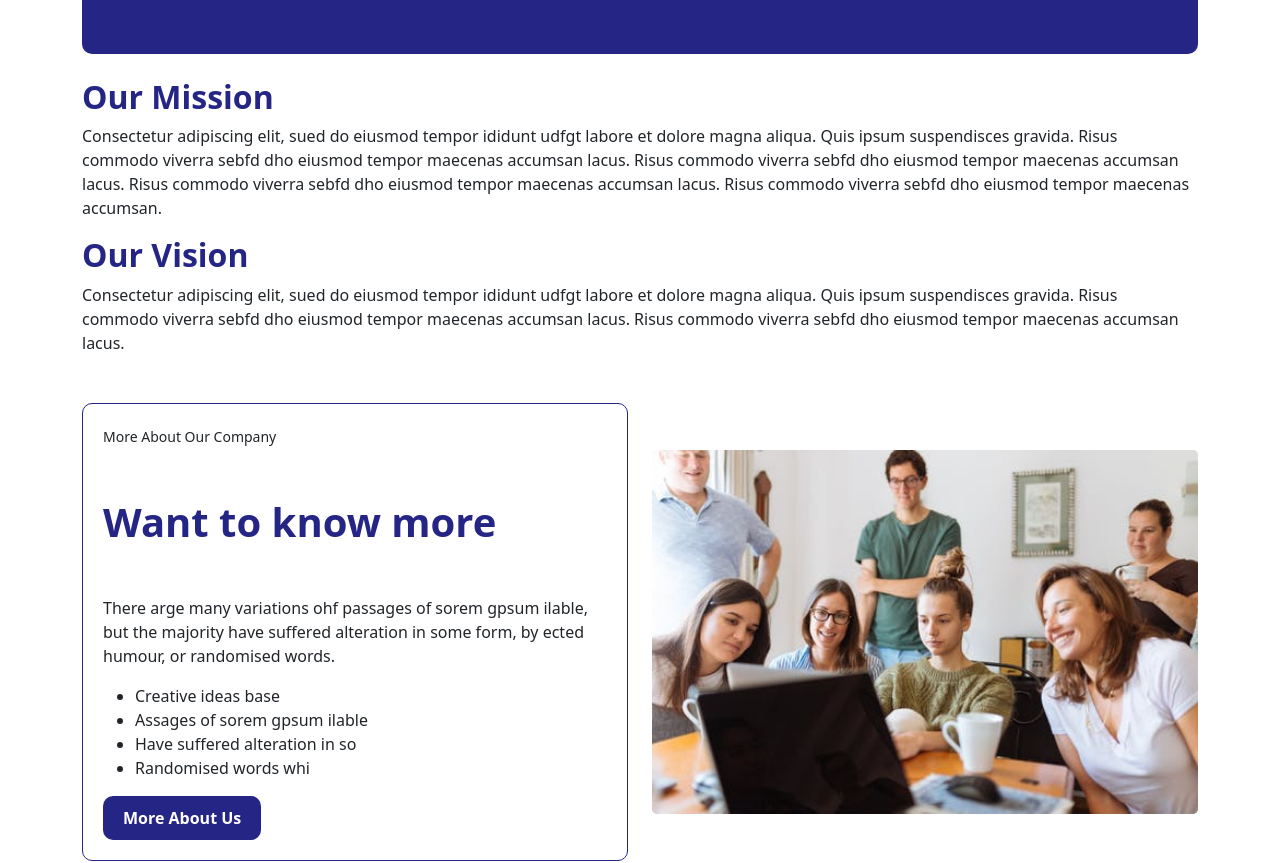
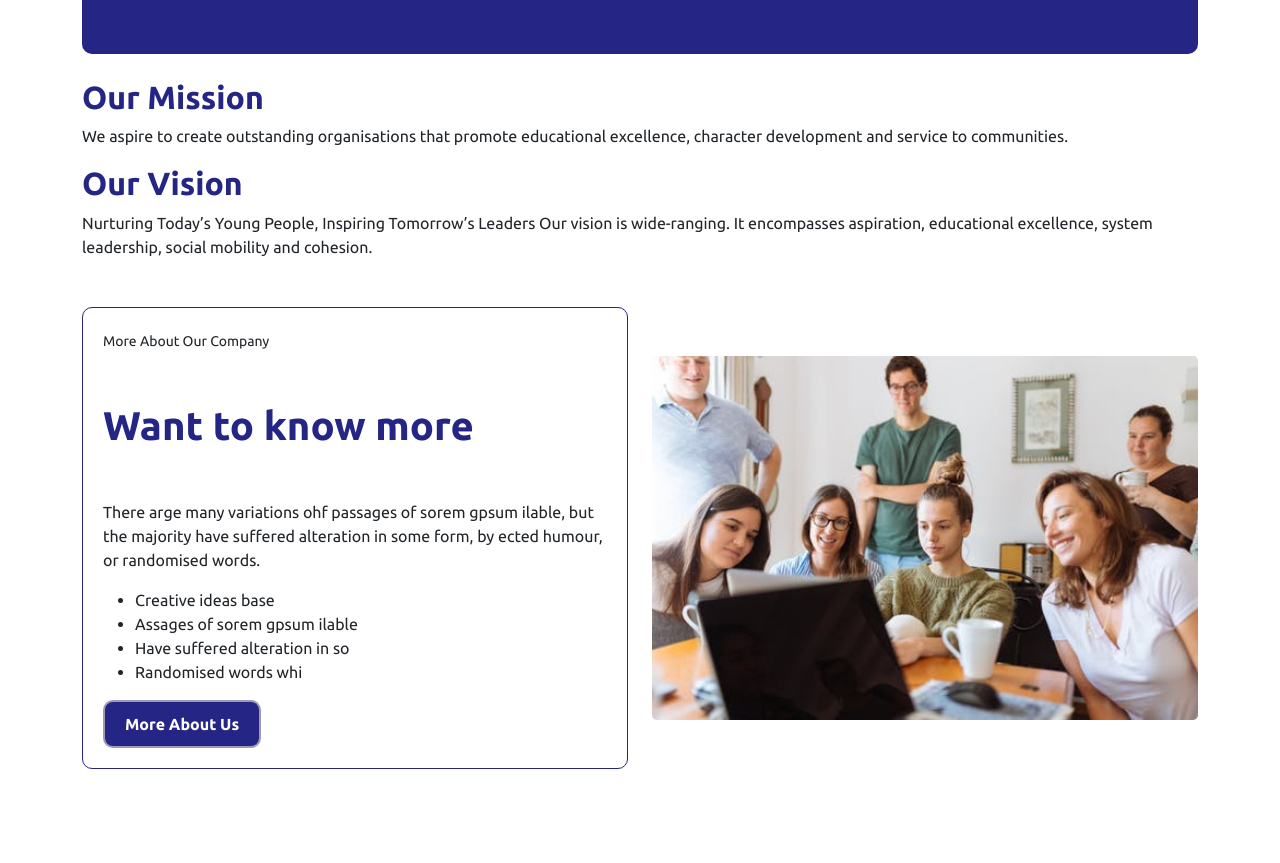
Before and after one commit to Samiul-Ahmed-96/react-online-teaching, a React (Create React App) app: page /about in a window 1280 px wide. Shown: the part 340-1203 px from the top of the page. Built offline with nearby package versions, Linux system fonts and the light colour scheme.

Commit message:
Modified

```diff
--- a/src/App.css
+++ b/src/App.css
@@ -1,3 +1,7 @@
+@import url("https://fonts.googleapis.com/css2?family=Ubuntu:ital,wght@0,400;0,500;0,700;1,400;1,500&display=swap");
+.App {
+  font-family: "Ubuntu", sans-serif;
+}
 .App-logo {
   height: 40vmin;
   pointer-events: none;
--- a/src/components/About/About.css
+++ b/src/components/About/About.css
@@ -23,9 +23,8 @@
 .left-more button {
   color: #fff;
   background: #252585;
-  border: 2px solid #252585;
+  border: 2px solid #9b9bb6;
   padding: 10px 20px;
-  border: none;
   border-radius: 10px;
   font-weight: 600;
   transition: 0.3s;
--- a/src/components/About/About.js
+++ b/src/components/About/About.js
@@ -17,12 +17,10 @@ const About = () => {
                     <Col>
                         <div className="about-detail my-4">
                             <h2>Our Mission</h2>
-                            <p>Consectetur adipiscing elit, sued do eiusmod tempor ididunt udfgt labore et dolore magna aliqua. Quis ipsum suspendisces gravida. Risus commodo viverra sebfd dho eiusmod tempor maecenas accumsan lacus. Risus commodo viverra sebfd dho eiusmod tempor maecenas accumsan lacus.
-
-                            Risus commodo viverra sebfd dho eiusmod tempor maecenas accumsan lacus. Risus commodo viverra sebfd dho eiusmod tempor maecenas accumsan.</p>
+                            <p>We aspire to create outstanding organisations that promote educational excellence, character development and service to communities.</p>
 
                             <h2>Our Vision</h2>
-                            <p>Consectetur adipiscing elit, sued do eiusmod tempor ididunt udfgt labore et dolore magna aliqua. Quis ipsum suspendisces gravida. Risus commodo viverra sebfd dho eiusmod tempor maecenas accumsan lacus. Risus commodo viverra sebfd dho eiusmod tempor maecenas accumsan lacus.</p>
+                            <p>Nurturing Today’s Young People, Inspiring Tomorrow’s Leaders Our vision is wide-ranging.  It encompasses aspiration, educational excellence, system leadership, social mobility and cohesion.</p>
                         </div>
 
                         <div className='more-about'>
--- a/src/components/Courses/Courses.css
+++ b/src/components/Courses/Courses.css
@@ -2,11 +2,11 @@
   color: #fff;
   background: #252585;
   border: 2px solid #252585;
-  padding: 10px 20px;
-  border: none;
+  padding: 8px 20px;
   border-radius: 10px;
   font-weight: 600;
   transition: 0.3s;
+  margin: 10px 0px;
 }
 .card-body button:hover {
   background: #fff;
--- a/src/components/Hero/Hero.css
+++ b/src/components/Hero/Hero.css
@@ -20,6 +20,11 @@
   color: #fff;
   font-weight: 600;
   font-size: 20px;
-  border: none;
   border-radius: 10px;
+  transition: 0.3s;
 }
+.hero-left button:hover {
+  background: #fff;
+  border: 2px solid #252585;
+  color: #252585;
+}
--- a/src/components/Services/Services.js
+++ b/src/components/Services/Services.js
@@ -14,7 +14,7 @@ const Services = () => {
 
     return (
         <Container>
-        <h1>Our servies</h1>
+        <h1>Services Info</h1>
         <Row xs={2} md={4} className="g-4">
         {
             services.map(service => <Service service={service}></Service>)
```
